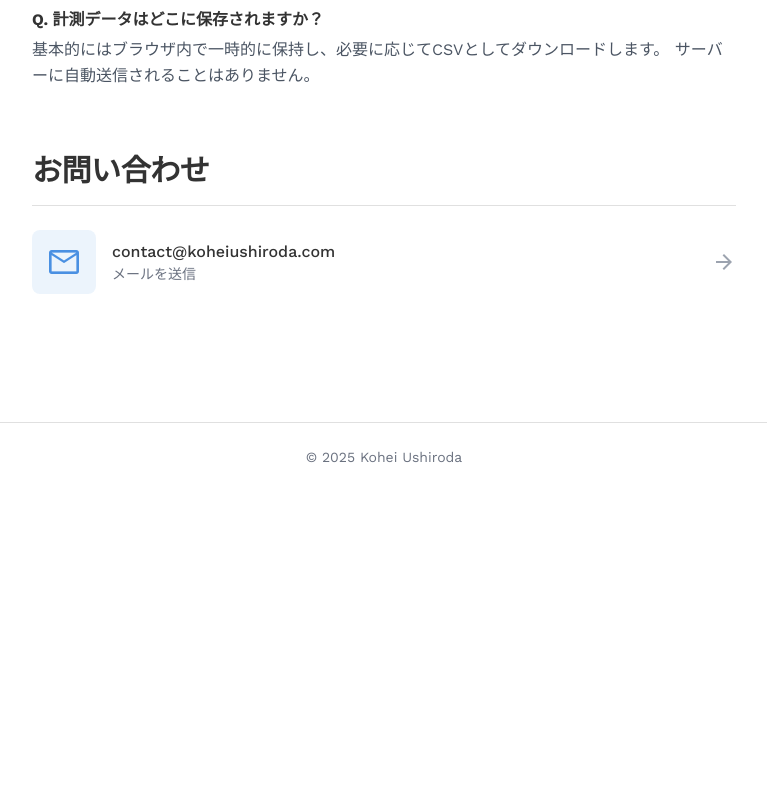
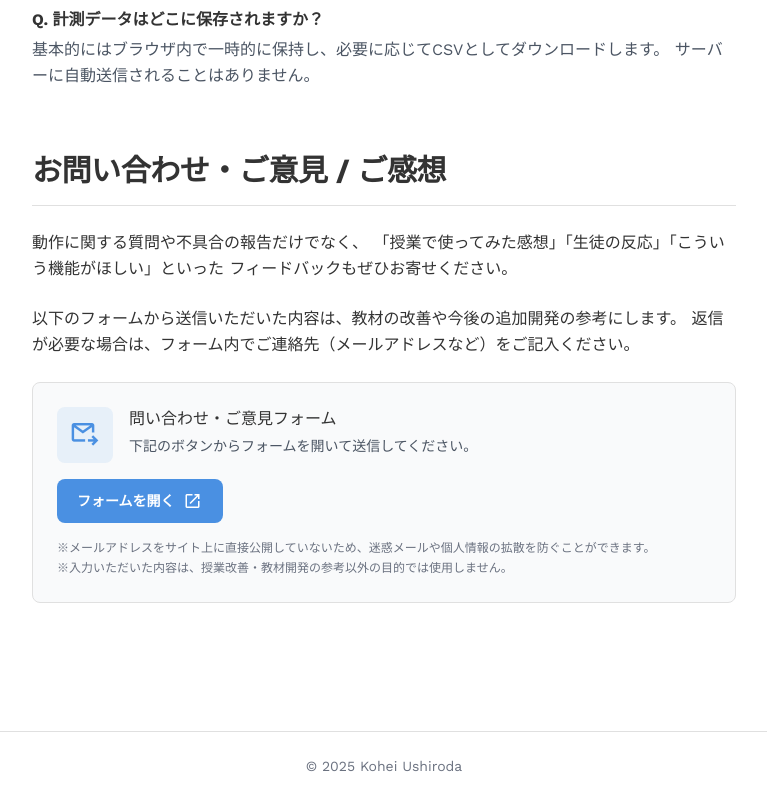
Before and after one commit to Ukprograming/Physics-App-Lab, a plain HTML site: page support.html in a window 1280 px wide. Shown: the part 769-1569 px from the top of the page, without its empty margins (256-1023 px from the left). Before the commit the page ends 1260 px from the top, so only its background shows below. Drawn offline with nearby package versions, Linux system fonts and the light colour scheme.

Commit message:
Update support.html

```diff
--- a/support.html
+++ b/support.html
@@ -5,7 +5,10 @@
   <meta content="width=device-width, initial-scale=1.0" name="viewport"/>
   <title>サポート・お問い合わせ</title>
 
+  <!-- Tailwind -->
   <script src="https://cdn.tailwindcss.com?plugins=forms,container-queries"></script>
+
+  <!-- Fonts & Icons -->
   <link href="https://fonts.googleapis.com/css2?family=Work+Sans:wght@400;500;700;900&family=Noto+Sans+JP:wght@400;500;700&display=swap" rel="stylesheet"/>
   <link href="https://fonts.googleapis.com/css2?family=Material+Symbols+Outlined" rel="stylesheet"/>
 
@@ -40,10 +43,11 @@
 
 <body class="bg-background-light dark:bg-background-dark font-display text-text-light dark:text-text-dark">
 <div class="relative flex min-h-screen w-full flex-col overflow-x-hidden">
-  <!-- header -->
+
+  <!-- 共通ヘッダー -->
   <header class="sticky top-0 z-50 flex items-center justify-between border-b border-solid border-gray-200 dark:border-gray-700 bg-white/80 dark:bg-background-dark/80 backdrop-blur-sm px-4 sm:px-6 lg:px-8 h-16 shadow-sm">
     <div class="flex items-center gap-3">
-      <!-- アイコン or ロゴ -->
+      <!-- ロゴ -->
       <div class="flex-shrink-0 text-primary">
         <svg class="h-6 w-6" fill="currentColor" viewBox="0 0 48 48" xmlns="http://www.w3.org/2000/svg">
           <path d="M24 4C25.7818 14.2173 33.7827 22.2182 44 24C33.7827 25.7818 25.7818 33.7827 24 44C22.2182 33.7827 14.2173 25.7818 4 24C14.2173 22.2182 22.2182 14.2173 24 4Z"/>
@@ -52,44 +56,47 @@
 
       <!-- サイトタイトル -->
       <h1 class="text-gray-900 dark:text-white text-sm sm:text-base font-bold leading-tight tracking-tight">
-        Physics App Lab
+        高校物理のためのWeb実験・シミュレーション集
       </h1>
     </div>
 
-    <!-- ナビゲーション（PC表示） -->
+    <!-- ナビ（PC表示） -->
     <nav class="hidden md:flex items-center gap-6 text-sm font-medium">
       <a class="nav-link-home text-gray-600 dark:text-gray-300 hover:text-primary dark:hover:text-primary" href="./index.html">Home</a>
       <a class="nav-link-apps text-gray-600 dark:text-gray-300 hover:text-primary dark:hover:text-primary" href="./apps.html">Apps</a>
       <a class="nav-link-support text-gray-600 dark:text-gray-300 hover:text-primary dark:hover:text-primary" href="./support.html">Support</a>
     </nav>
 
-    <!-- モバイルメニューのトリガー（必要ならそのうち展開） -->
+    <!-- モバイルメニュー（中身は未実装） -->
     <button class="md:hidden flex items-center justify-center p-2 rounded-lg bg-gray-100 dark:bg-gray-800">
       <span class="material-symbols-outlined text-gray-800 dark:text-gray-200">menu</span>
     </button>
   </header>
 
-
+  <!-- メイン -->
   <main class="flex-1">
     <div class="max-w-3xl mx-auto px-4 sm:px-6 lg:px-8 py-12 sm:py-16">
       <div class="flex flex-col gap-12 sm:gap-16">
 
-        <!-- 免責・安全 -->
+        <!-- 免責・安全について -->
         <section>
           <div class="flex flex-wrap justify-between gap-3 pb-4">
-            <p class="text-3xl sm:text-4xl font-black leading-tight tracking-[-0.033em] min-w-72">
+            <p class="text-text-light dark:text-text-dark text-3xl sm:text-4xl font-black leading-tight tracking-[-0.033em] min-w-72">
               免責・安全について
             </p>
           </div>
+
           <div class="border-t border-border-light dark:border-border-dark pt-6 leading-relaxed text-base">
             <p>
               本サイトで公開しているアプリケーションは、高等学校での授業・学習活動を目的として設計されています。
               個人情報（生徒名・端末固有IDなど）を収集・保存することはありません。
             </p>
+
             <p class="mt-4">
               実験系アプリを使用する際は、機器の取り扱い・高温部・強い磁場・レーザー光などの安全管理を指導者の責任で行ってください。
               本サイトの提供者は、機材の破損や怪我等の責任を負いません。
             </p>
+
             <p class="mt-4">
               動作環境は主にChromebook / Chrome系ブラウザ / 一部iPadを想定しています。
               学校ネットワークの制限などにより、接続やデータ保存が正常に行えない場合があります。
@@ -100,26 +107,35 @@
         <!-- よくある質問 -->
         <section>
           <div class="flex flex-wrap justify-between gap-3 pb-4">
-            <h2 class="text-2xl sm:text-3xl font-bold leading-tight tracking-[-0.015em]">
+            <h2 class="text-text-light dark:text-text-dark text-2xl sm:text-3xl font-bold leading-tight tracking-[-0.015em]">
               よくある質問 (FAQ)
             </h2>
           </div>
+
           <div class="border-t border-border-light dark:border-border-dark pt-6 space-y-6 text-base leading-relaxed">
             <div>
-              <p class="font-semibold text-text-light dark:text-text-dark">Q. Bluetooth / シリアル接続ができません。</p>
+              <p class="font-semibold text-text-light dark:text-text-dark">
+                Q. Bluetooth / シリアル接続ができません。
+              </p>
               <p class="text-gray-600 dark:text-gray-400 mt-1">
                 ブラウザに権限を許可する必要があります。接続時に表示されるダイアログで、対象デバイスを選択してください。
                 学校のセキュリティ設定によってはブロックされる場合があります。
               </p>
             </div>
+
             <div>
-              <p class="font-semibold text-text-light dark:text-text-dark">Q. CSVを開いたら文字化けしました。</p>
+              <p class="font-semibold text-text-light dark:text-text-dark">
+                Q. CSVを開いたら文字化けしました。
+              </p>
               <p class="text-gray-600 dark:text-gray-400 mt-1">
                 文字コードの影響です。ExcelではなくGoogleスプレッドシート等で「UTF-8」を指定してインポートすると改善します。
               </p>
             </div>
+
             <div>
-              <p class="font-semibold text-text-light dark:text-text-dark">Q. 計測データはどこに保存されますか？</p>
+              <p class="font-semibold text-text-light dark:text-text-dark">
+                Q. 計測データはどこに保存されますか？
+              </p>
               <p class="text-gray-600 dark:text-gray-400 mt-1">
                 基本的にはブラウザ内で一時的に保持し、必要に応じてCSVとしてダウンロードします。
                 サーバーに自動送信されることはありません。
@@ -128,29 +144,58 @@
           </div>
         </section>
 
-        <!-- 問い合わせ -->
+        <!-- お問い合わせ / フィードバック -->
         <section>
           <div class="flex flex-wrap justify-between gap-3 pb-4">
-            <h2 class="text-2xl sm:text-3xl font-bold leading-tight tracking-[-0.015em]">
-              お問い合わせ
+            <h2 class="text-text-light dark:text-text-dark text-2xl sm:text-3xl font-bold leading-tight tracking-[-0.015em]">
+              お問い合わせ・ご意見 / ご感想
             </h2>
           </div>
-          <div class="border-t border-border-light dark:border-border-dark pt-6">
-            <a class="group flex items-center gap-4 bg-transparent p-4 -m-4 rounded-lg hover:bg-gray-100 dark:hover:bg-gray-800 transition-colors"
-               href="mailto:contact@koheiushiroda.com">
-              <div class="text-primary flex items-center justify-center rounded-lg bg-primary/10 dark:bg-primary/20 shrink-0 size-16">
-                <span class="material-symbols-outlined" style="font-size: 36px;">mail</span>
+
+          <div class="border-t border-border-light dark:border-border-dark pt-6 space-y-6 text-base leading-relaxed">
+            <p class="text-text-light dark:text-text-dark">
+              動作に関する質問や不具合の報告だけでなく、
+              「授業で使ってみた感想」「生徒の反応」「こういう機能がほしい」といった
+              フィードバックもぜひお寄せください。
+            </p>
+
+            <p class="text-text-light dark:text-text-dark">
+              以下のフォームから送信いただいた内容は、教材の改善や今後の追加開発の参考にします。
+              返信が必要な場合は、フォーム内でご連絡先（メールアドレスなど）をご記入ください。
+            </p>
+
+            <div class="bg-gray-50 dark:bg-gray-800/50 border border-border-light dark:border-border-dark rounded-lg p-4 sm:p-6 flex flex-col gap-4">
+              <div class="flex items-start gap-4">
+                <div class="text-primary flex items-center justify-center rounded-lg bg-primary/10 dark:bg-primary/20 shrink-0 size-12 sm:size-14">
+                  <span class="material-symbols-outlined" style="font-size:32px;">outgoing_mail</span>
+                </div>
+                <div class="flex-1">
+                  <p class="text-base font-medium text-text-light dark:text-text-dark leading-normal">
+                    問い合わせ・ご意見フォーム
+                  </p>
+                  <p class="text-sm text-gray-600 dark:text-gray-400 leading-relaxed mt-1">
+                    下記のボタンからフォームを開いて送信してください。
+                  </p>
+                </div>
               </div>
-              <div class="flex-1">
-                <p class="text-base font-medium leading-normal text-text-light dark:text-text-dark">
-                  contact@koheiushiroda.com
-                </p>
-                <p class="text-sm text-gray-500 dark:text-gray-400">メールを送信</p>
+
+              <div>
+                <a
+                  href="https://forms.gle/Rpu1qTcfmwrA8MS39"
+                  target="_blank"
+                  rel="noopener noreferrer"
+                  class="inline-flex items-center justify-center rounded-lg bg-primary text-white text-sm font-bold h-11 px-5 hover:bg-primary/90 transition-colors w-full sm:w-auto"
+                >
+                  フォームを開く
+                  <span class="material-symbols-outlined ml-2" style="font-size:20px;">open_in_new</span>
+                </a>
               </div>
-              <span class="material-symbols-outlined text-gray-400 dark:text-gray-500 group-hover:text-primary dark:group-hover:text-primary transition-colors">
-                arrow_forward
-              </span>
-            </a>
+
+              <p class="text-xs text-gray-500 dark:text-gray-500 leading-relaxed">
+                ※メールアドレスをサイト上に直接公開していないため、迷惑メールや個人情報の拡散を防ぐことができます。<br/>
+                ※入力いただいた内容は、授業改善・教材開発の参考以外の目的では使用しません。
+              </p>
+            </div>
           </div>
         </section>
 
@@ -158,6 +203,7 @@
     </div>
   </main>
 
+  <!-- フッター -->
   <footer class="w-full border-t border-border-light dark:border-border-dark mt-16">
     <div class="max-w-5xl mx-auto px-4 sm:px-6 lg:px-8">
       <div class="py-6 text-center">
@@ -166,5 +212,24 @@
     </div>
   </footer>
 </div>
+
+<!-- 現在のページをナビでハイライトする -->
+<script>
+  const path = location.pathname.replace(/\\/+/g, "/").toLowerCase();
+  function activate(selector) {
+    const el = document.querySelector(selector);
+    if (!el) return;
+    el.classList.remove("text-gray-600","dark:text-gray-300");
+    el.classList.add("text-primary","font-bold");
+  }
+  if (path.endsWith("index.html") || path === "/" || path === "") {
+    activate(".nav-link-home");
+  } else if (path.endsWith("apps.html")) {
+    activate(".nav-link-apps");
+  } else if (path.endsWith("support.html")) {
+    activate(".nav-link-support");
+  }
+</script>
+
 </body>
 </html>
```
